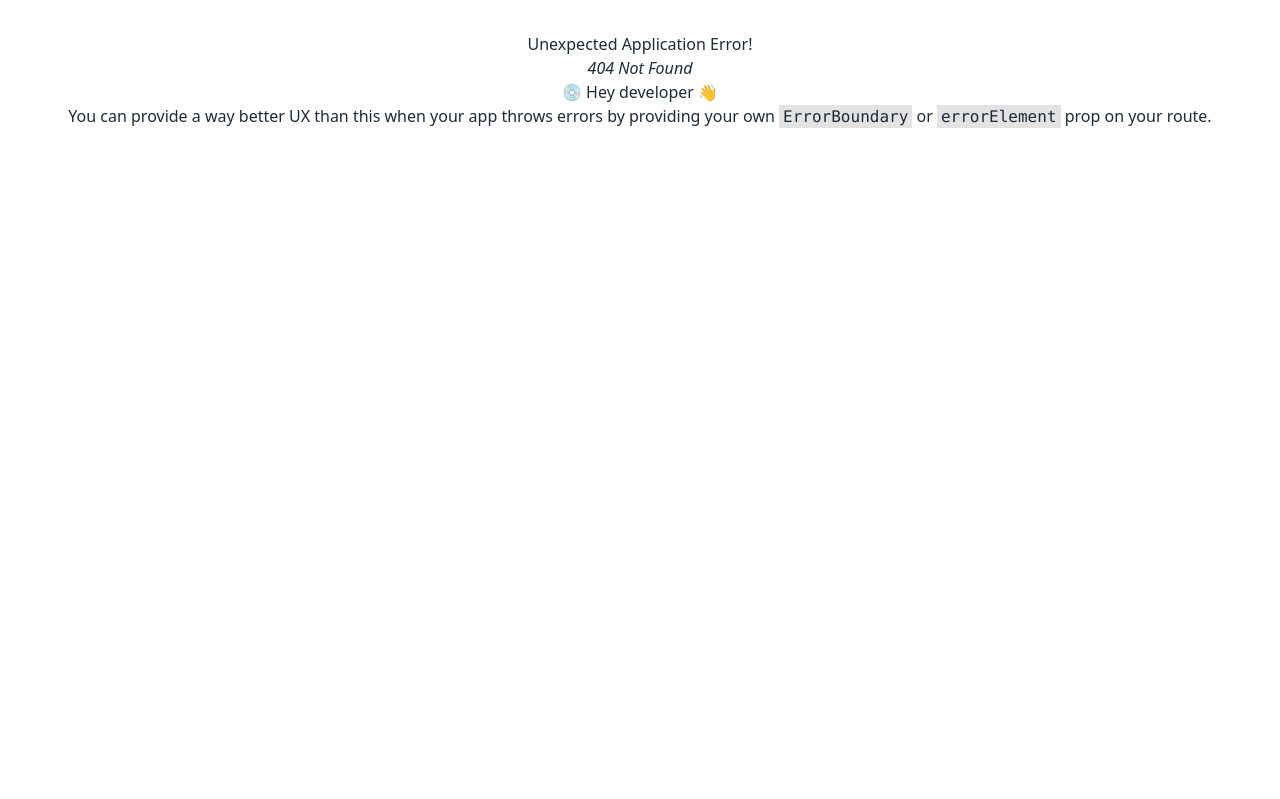
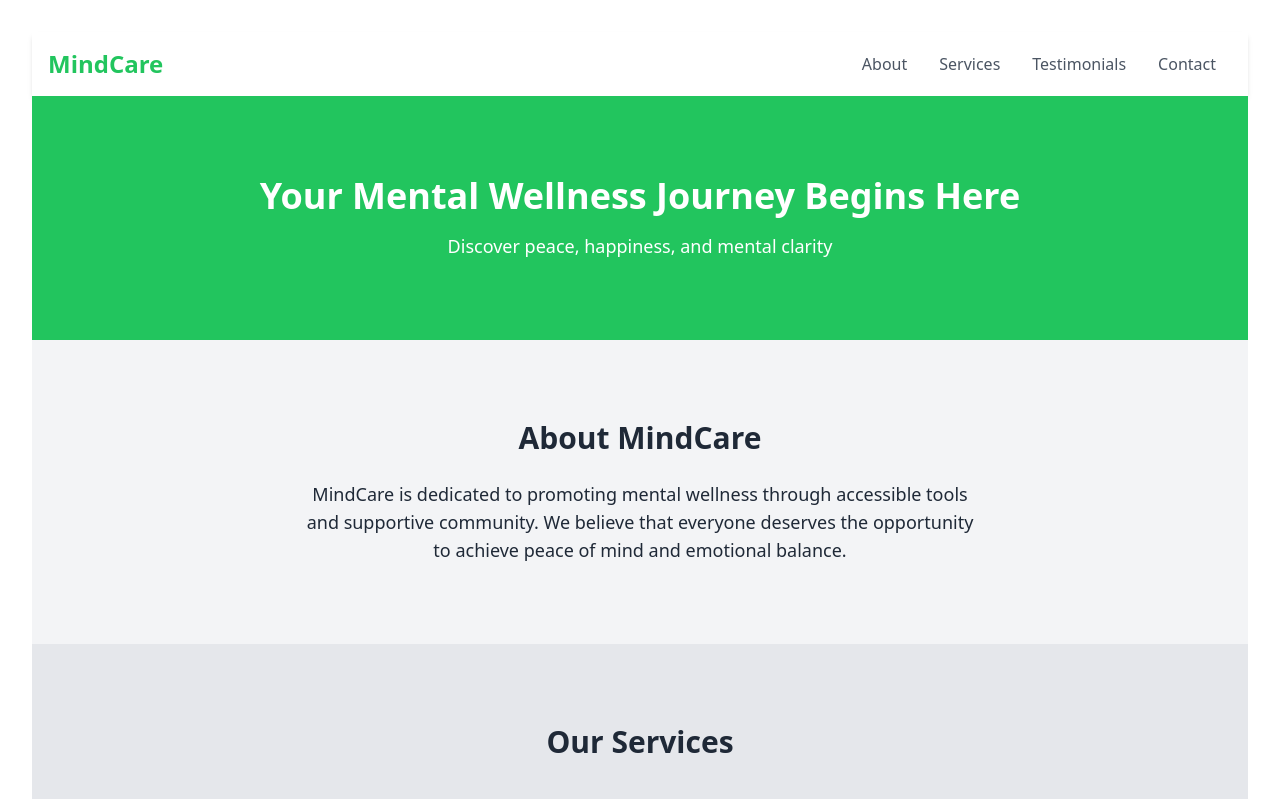
Before and after one commit to BiggyBrey/Emotional-Wellness, a React (Vite) app in the folder frontend/: page /landing in a window 1280 px wide. Before the commit this address had no page. Shown: the top 799 px of the page. Built offline with nearby package versions, Linux system fonts and the light colour scheme.

Commit message:
edited routes

```diff
--- a/frontend/src/App.jsx
+++ b/frontend/src/App.jsx
@@ -1,13 +1,15 @@
 import './App.css'
 import Landing from './Landing'
-import landingScrolling from './landingLogic'
+
+import { Outlet } from 'react-router-dom'
 
 function App() {
 
   return (
     <>
-    <Landing/>
-    <landingScrolling/>
+
+
+    <Outlet/>
     </>
   )
 }
--- a/frontend/src/Landing.jsx
+++ b/frontend/src/Landing.jsx
@@ -1,6 +1,8 @@
 import React from "react";
+import landingScrolling from "./landingLogic";
 
 const LandingPage = () => {
+  landingScrolling()
   return (
     <div className="bg-gray-100 text-gray-800">
       {/* Header */}
--- a/frontend/src/main.jsx
+++ b/frontend/src/main.jsx
@@ -1,47 +1,66 @@
-import { StrictMode } from 'react'
-import { createRoot } from 'react-dom/client'
-import App from './App.jsx'
-import './index.css'
-import LoginPage from './LoginPage.jsx'
-import SignUp from './SignUp.jsx'
+import { StrictMode } from "react";
+import { createRoot } from "react-dom/client";
+import App from "./App.jsx";
+import "./index.css";
+import LoginPage from "./LoginPage.jsx";
+import SignUp from "./SignUp.jsx"
+import Landing from "./Landing.jsx"
+
 
 //import all the components
 
-import { createBrowserRouter, RouterProvider } from 'react-router-dom'
+import {
+  createBrowserRouter,
+  RouterProvider,
+  createRoutesFromElements,
+  Route,redirect
+} from "react-router-dom";
 
-const router = createBrowserRouter([
-  {
-    //landing page
-    path: '/',
-    element: <App />
-  },
-  // login and signup and dashboard are accessible through landing page
-  {
-    path: '/login',
-    element: <LoginPage />
-  },
-  {
-    path: '/signUp',
-    element: <SignUp />
-  },
+const router = createBrowserRouter(
+  createRoutesFromElements(
+    <Route path="/" element={<App />}>
+      <Route index  loader={()=>redirect("/landing")}/>
+      <Route path="landing" element={<Landing/>}/>
+
+      {/* <Route path="journal" element={<Journal />} /> */}
+      <Route path='login' element={<LoginPage/>}/>
+      {/* <Route path='quiz' element={<Quiz/>}/> */}
+      {/* <Route path='dashboard' element={<Dashboard/>}/> */}
+      <Route path='signup' element={<SignUp/>}/>
+      {/* <Route path='settings' element={<Settings/>}/> */}
+    </Route>
+  )
   // {
-  //   path: '/dashboard',
-  //   element: <DashboardPage />
+  //   //landing page
+  //   path: '/',
+  //   element: <App />
   // },
-  // // journal and settings are accessible through dashboard
+  // // login and signup and dashboard are accessible through landing page
   // {
-  //   path: '/journal',
-  //   element: <JournalPage />
+  //   path: '/login',
+  //   element: <LoginPage />
   // },
   // {
-  //   path: '/settings',
-  //   element: <SettingsPage />
-  // }
+  //   path: '/signUp',
+  //   element: <SignUp />
+  // },
+  // // {
+  // //   path: '/dashboard',
+  // //   element: <DashboardPage />
+  // // },
+  // // // journal and settings are accessible through dashboard
+  // // {
+  // //   path: '/journal',
+  // //   element: <JournalPage />
+  // // },
+  // // {
+  // //   path: '/settings',
+  // //   element: <SettingsPage />
+  // // }
+);
 
-])
-
-createRoot(document.getElementById('root')).render(
+createRoot(document.getElementById("root")).render(
   <StrictMode>
     <RouterProvider router={router}></RouterProvider>
-  </StrictMode>,
-)
+  </StrictMode>
+);
```
